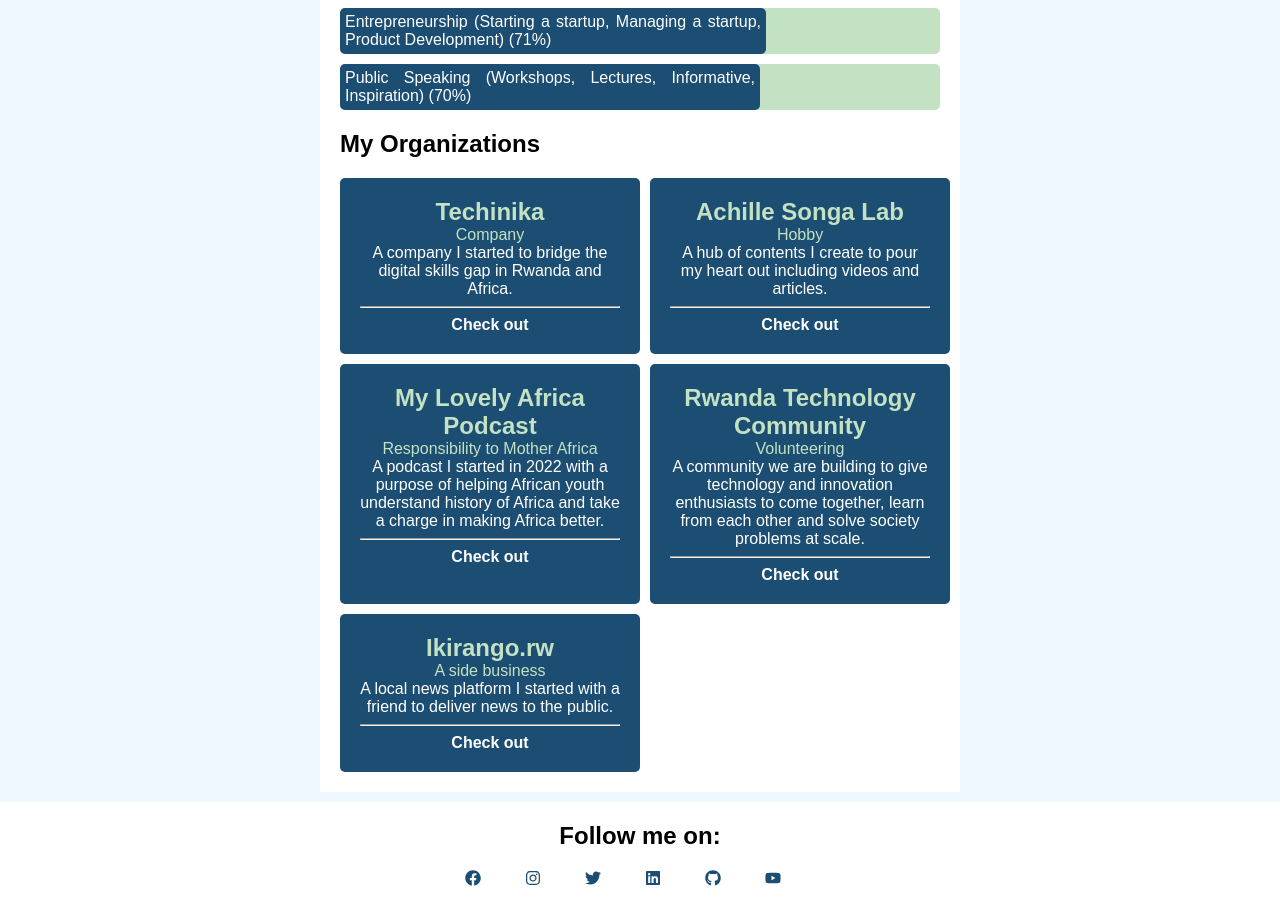
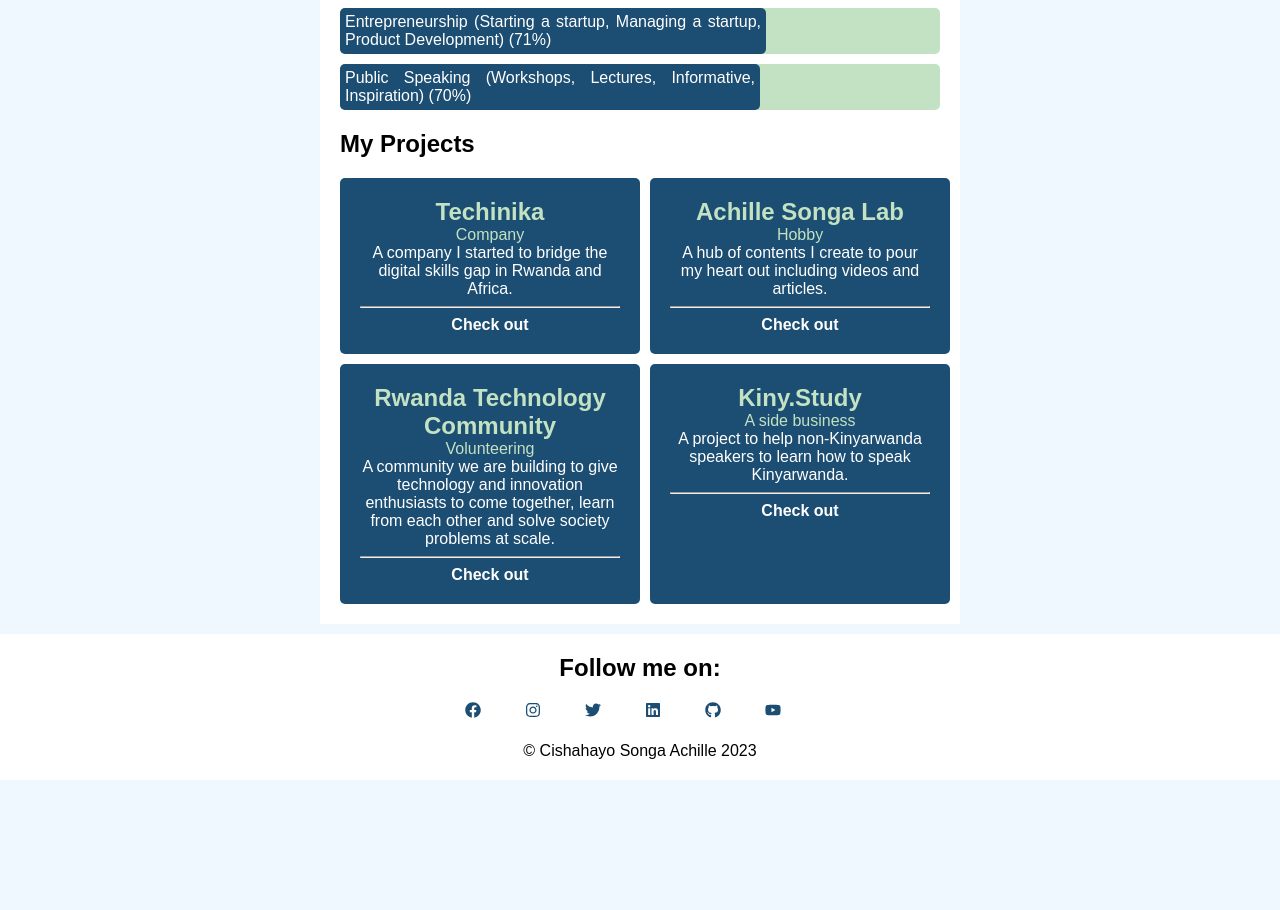
Before and after one commit to techinika/achille-personal-website, a Next.js app: page / in a window 1280 px wide. Shown: the part 701-1611 px from the top of the page. After the commit the page ends 1481 px from the top, so only its background shows below. Built offline with nearby package versions, Linux system fonts and the light colour scheme; a web font is replaced by a local one.

Commit message:
I have changed projects

```diff
--- a/components/HomePage.js
+++ b/components/HomePage.js
@@ -89,7 +89,7 @@ export default function HomePage() {
           </div>
         </div>
         <div>
-          <h2>My Organizations</h2>
+          <h2>My Projects</h2>
           <div className="project-cards">
             {projects.length !== 0 ? (
               projects.map((project) => (
--- a/data/projects.js
+++ b/data/projects.js
@@ -16,14 +16,6 @@ export const projects = [
     link: "/lab",
   },
   {
-    id: 3,
-    name: "My Lovely Africa Podcast",
-    category: "Responsibility to Mother Africa",
-    description:
-      "A podcast I started in 2022 with a purpose of helping African youth understand history of Africa and take a charge in making Africa better.",
-    link: "https://linktr.ee/mylovelyafrica",
-  },
-  {
     id: 4,
     name: "Rwanda Technology Community",
     category: "Volunteering",
@@ -33,10 +25,10 @@ export const projects = [
   },
   {
     id: 5,
-    name: "Ikirango.rw",
+    name: "Kiny.Study",
     category: "A side business",
     description:
-      "A local news platform I started with a friend to deliver news to the public.",
-    link: "https://ikirango.rw",
+      "A project to help non-Kinyarwanda speakers to learn how to speak Kinyarwanda.",
+    link: "https://kiny.study",
   },
 ];
```
